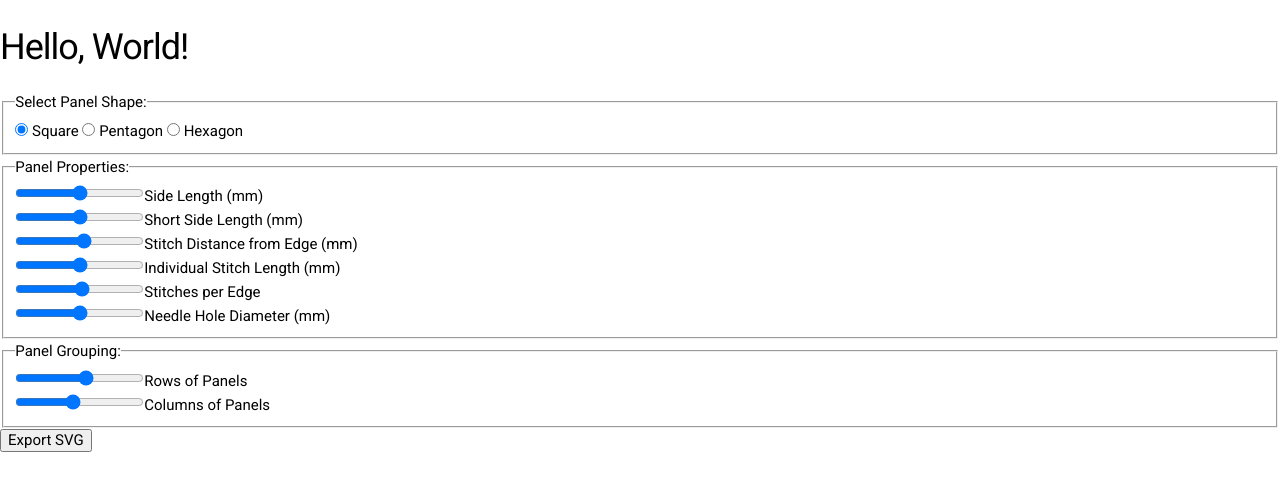
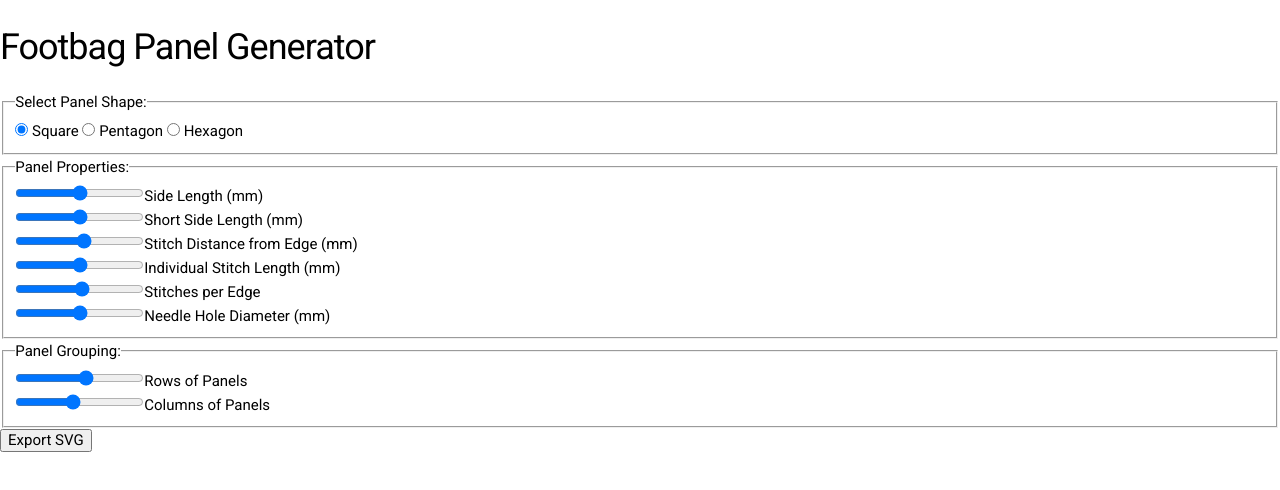
Before and after one commit to vsi5004/Footbag-Panel-Generator, a plain HTML site: page index.html in a window 1280 px wide. Drawn offline with nearby package versions, Linux system fonts and the light colour scheme; a script that the page names is missing.

Commit message:
Small tweaks to page title, js comments

```diff
--- a/index.html
+++ b/index.html
@@ -29,7 +29,7 @@
 </head>
 
 <body>
-    <h1>Hello, World!</h1>
+    <h1>Footbag Panel Generator</h1>
     <div id="controls">
         <fieldset>
             <legend>Select Panel Shape:</legend>
--- a/js/index.js
+++ b/js/index.js
@@ -1,6 +1,5 @@
 document.getElementById("canvas").innerHTML = "";
 
-// initialize
 // initialize SVG.js
 var draw = SVG().addTo('body')
 
```
